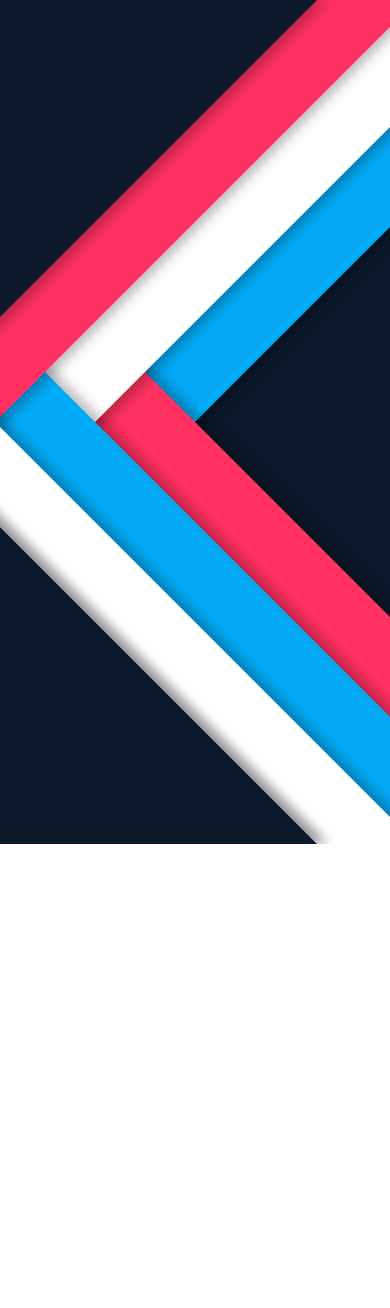
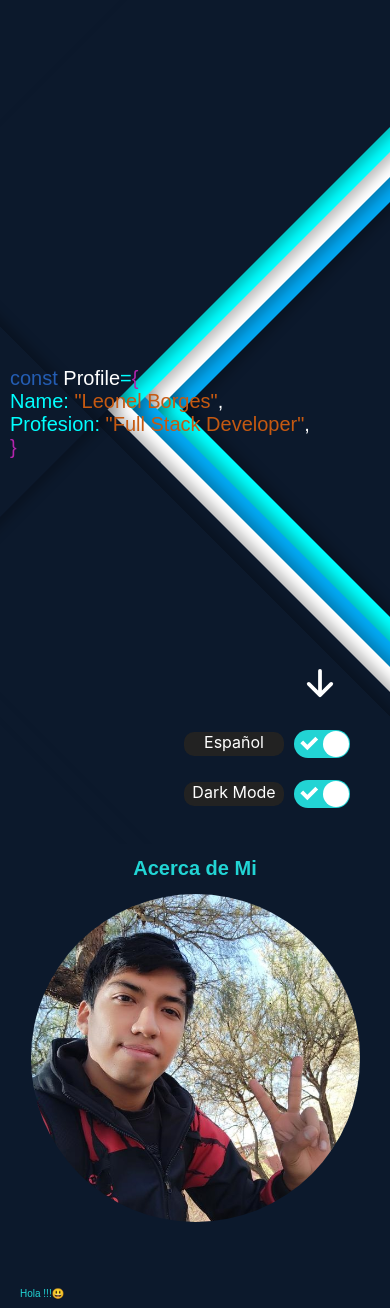
Before and after one commit to leonelborgesdev/portfolio, a React (Create React App) app: page / in a window 390 px wide. Shown: the top 1308 px of the page. Before the commit the page ends 844 px from the top, so only its background shows below. Built offline with nearby package versions, Linux system fonts and the light colour scheme; a web font is replaced by a local one.

Commit message:
portfolio

```diff
--- a/src/App.js
+++ b/src/App.js
@@ -2,13 +2,12 @@ import "./App.css";
 import { Routes, Route } from "react-router-dom";
 import { Portfolio } from "./components/Portfolio/Portfolio";
 import { BtnVideo } from "./components/Video/BtnVideo";
-import { DarkMode } from "./components/DarkMode/DarkMode";
 
 function App() {
   return (
     <div className="App">
       <Routes>
-        <Route exact path="/" element={<DarkMode />} />
+        <Route exact path="/" element={<Portfolio />} />
         <Route exact path="/:id" element={<BtnVideo />} />
       </Routes>
     </div>
--- a/src/components/Card/Card.css
+++ b/src/components/Card/Card.css
@@ -189,7 +189,7 @@
 }
 @media screen and (max-width: 360px) {
     .card{
-        width: 70%;
+        width: 90px;
         height: 320px;
     }
     .card .details h2{
--- a/src/components/DarkMode/DarkMode.css
+++ b/src/components/DarkMode/DarkMode.css
@@ -7,8 +7,8 @@
     position: relative;
     width: 100%;
     height: 100vh;
-    background: #0c192c;
     overflow: hidden;
+    transition: 1s;
 }
 .layer{
     position: absolute;
@@ -29,17 +29,17 @@
     z-index: 3;
 }
 .layer.layer3{
-    background: #ff3161;
+    background: #00ffff;
     transform: skewX(-45deg) translateX(-200px);
     z-index: 5;
 }
 .layer.layer4{
-    background: #0c192c;
     transform: skewX(-45deg) translateX(-300px);
+    transition: 1s;
     z-index: 10;
 }
 .layer.layer5{
-    background: #ff3161;
+    background: #00ffff;
     transform: skewX(45deg) translateX(0px);
     z-index: 2;
 }
@@ -54,8 +54,8 @@
     z-index: 6;
 }
 .layer.layer8{
-    background: #0c192c;
     transform: skewX(45deg) translateX(-300px);
+    transition: 1s;
     z-index: 8;
 }
 .layer.layer9{
@@ -63,3 +63,159 @@
     transform: skewX(45deg) translateX(-300px);
     z-index: 10;
 }
+.Title_Portfolio{
+    display: flex;
+    align-items: flex-start;
+    justify-content: flex-start;
+    margin-left: 10px;
+    width: 100%;
+    flex-direction: column;
+    z-index: 15;
+}
+.Title_Portfolio h3{
+    font-weight: normal;
+    text-align: start;
+    font-size: 65px;
+    margin: 0px;
+    font-family: 'Saira', sans-serif;
+}
+#dark .layer.layer4{
+    background: #0c192c;
+}
+#light .layer.layer4{
+    background: #fff;
+}
+#dark .layer.layer8{
+    background: #0c192c;
+}
+#light .layer.layer8{
+    background: #fff;
+}
+#dark .containerBodyDarkMode section{
+    background: #0c192c;
+}
+#light .containerBodyDarkMode section{
+    background: #fff;
+}
+#dark .Title_Portfolio{
+    color: #00ffff;
+    transition: 1s;
+}
+#light .Title_Portfolio{
+    color: #20496a;
+    transition: 1s;
+}
+
+.word_const{
+    color: #245db3;
+}
+.word_llave{
+    color: #b324ac;
+}
+#dark .word_Profile{
+    color: #fff;
+}
+#light .word_Profile{
+    color: #000;
+}
+
+#dark .typed-cursor.typed-cursor--blink,
+#dark .typed-cursor{
+    color: #0c192c
+}
+#light .typed-cursor.typed-cursor--blink,
+#light .typed-cursor{
+    color: #fff
+}
+
+.word_string{
+    color: #c55911;
+}
+
+@media screen and (max-width: 900px) {
+    .bubbles span{
+        height: 10px;
+    }
+    .title h3,
+    .separadores h1{
+        font-size: 45px;
+    }
+    .text_animation p{
+        font-size: 15px;
+    }
+    .layer.layer1{
+        transform: skewX(-45deg) translateX(0);
+    }
+    .layer.layer2{
+        transform: skewX(-45deg) translateX(-50px);
+    }
+    .layer.layer3{
+        transform: skewX(-45deg) translateX(-100px);
+    }
+    .layer.layer4{
+        transform: skewX(-45deg) translateX(-150px);
+    }
+    .layer.layer5{
+        transform: skewX(45deg) translateX(50px);
+    }
+    .layer.layer6{
+        transform: skewX(45deg) translateX(0px);
+    }
+    .layer.layer7{
+        transform: skewX(45deg) translateX(-50px);
+    }
+    .layer.layer8{
+        transform: skewX(45deg) translateX(-100px);
+    }
+    .layer.layer9{
+        transform: skewX(45deg) translateX(-100px);
+    }
+}
+@media screen and (max-width: 600px) {
+    .bubbles span{
+        height: 5px;
+    }
+    .Title_Portfolio h3,
+    .separadores h1{
+        font-size: 28px;
+    }
+    .text_animation p{
+        font-size: 12px;
+    }
+}
+@media screen and (max-width: 400px) {
+    .Title_Portfolio h3,
+    .separadores h1{
+        font-size: 20px;
+    }
+    .text_animation p{
+        font-size: 10px;
+    }
+    .layer.layer1{
+        transform: skewX(-45deg) translateX(-25px);
+    }
+    .layer.layer2{
+        transform: skewX(-45deg) translateX(-50px);
+    }
+    .layer.layer3{
+        transform: skewX(-45deg) translateX(-75px);
+    }
+    .layer.layer4{
+        transform: skewX(-45deg) translateX(-100px);
+    }
+    .layer.layer5{
+        transform: skewX(45deg) translateX(0px);
+    }
+    .layer.layer6{
+        transform: skewX(45deg) translateX(-25px);
+    }
+    .layer.layer7{
+        transform: skewX(45deg) translateX(-50px);
+    }
+    .layer.layer8{
+        transform: skewX(45deg) translateX(-75px);
+    }
+    .layer.layer9{
+        transform: skewX(45deg) translateX(-100px);
+    }
+}
--- a/src/components/DarkMode/DarkMode.jsx
+++ b/src/components/DarkMode/DarkMode.jsx
@@ -1,5 +1,31 @@
 import React from "react";
 import "./DarkMode.css";
+import Typed from "typed.js";
+
+const TypedReactHooksDemo = () => {
+  // Create reference to store the DOM element containing the animation
+  const el = React.useRef(null);
+  // Create reference to store the Typed instance itself
+  const typed = React.useRef(null);
+
+  React.useEffect(() => {
+    const options = {
+      strings: [
+        `<h3><span class="word_const">const</span><span class="word_Profile"> Profile</span>=<span class="word_llave">{</span></h3><h3><span class="word_attrib"> Name: </span><span class="word_string">"Leonel Borges"</span><span class="word_Profile">,</span></h3><h3><span class="word_attrib"> Profesion: </span><span class="word_string">"Full Stack Developer"</span><span class="word_Profile">,</span></h3><h3><span class="word_llave">}</span></h3>`,
+      ],
+      typeSpeed: 30,
+    };
+    // elRef refers to the <span> rendered below
+    typed.current = new Typed(el.current, options);
+  }, []);
+
+  return (
+    <div className="type-wrap">
+      <span ref={el} />
+    </div>
+  );
+};
+document.getElementById("react-root");
 
 export const DarkMode = () => {
   return (
@@ -14,6 +40,9 @@ export const DarkMode = () => {
         <div className="layer layer7"></div>
         <div className="layer layer8"></div>
         <div className="layer layer9"></div>
+        <div className="Title_Portfolio">
+          <TypedReactHooksDemo />
+        </div>
       </section>
     </div>
   );
--- a/src/components/FondoOscuro/FondoOscuro.css
+++ b/src/components/FondoOscuro/FondoOscuro.css
@@ -1,35 +1,10 @@
-@import url('https://fonts.googleapis.com/css2?family=Saira:wght@100&display=swap');
+/* @import url('https://fonts.googleapis.com/css2?family=Saira:wght@100&display=swap');
 @import url('https://fonts.googleapis.com/css2?family=Lustria&display=swap');
 
 .container_dark_all{
     margin: 0;
     padding: 0;
     box-sizing: border-box;
-}
-.word_const{
-    color: #245db3;
-}
-.word_llave{
-    color: #b324ac;
-}
-#dark .word_Profile{
-    color: #fff;
-}
-#light .word_Profile{
-    color: #000;
-}
-
-#dark .typed-cursor.typed-cursor--blink,
-#dark .typed-cursor{
-    color: #0c192c
-}
-#light .typed-cursor.typed-cursor--blink,
-#light .typed-cursor{
-    color: #fff
-}
-
-.word_string{
-    color: #c55911;
 }
 .container_body{
     min-height: 100vh;
@@ -146,4 +121,4 @@
     .text_animation p{
         font-size: 10px;
     }
-}
+} */
```
